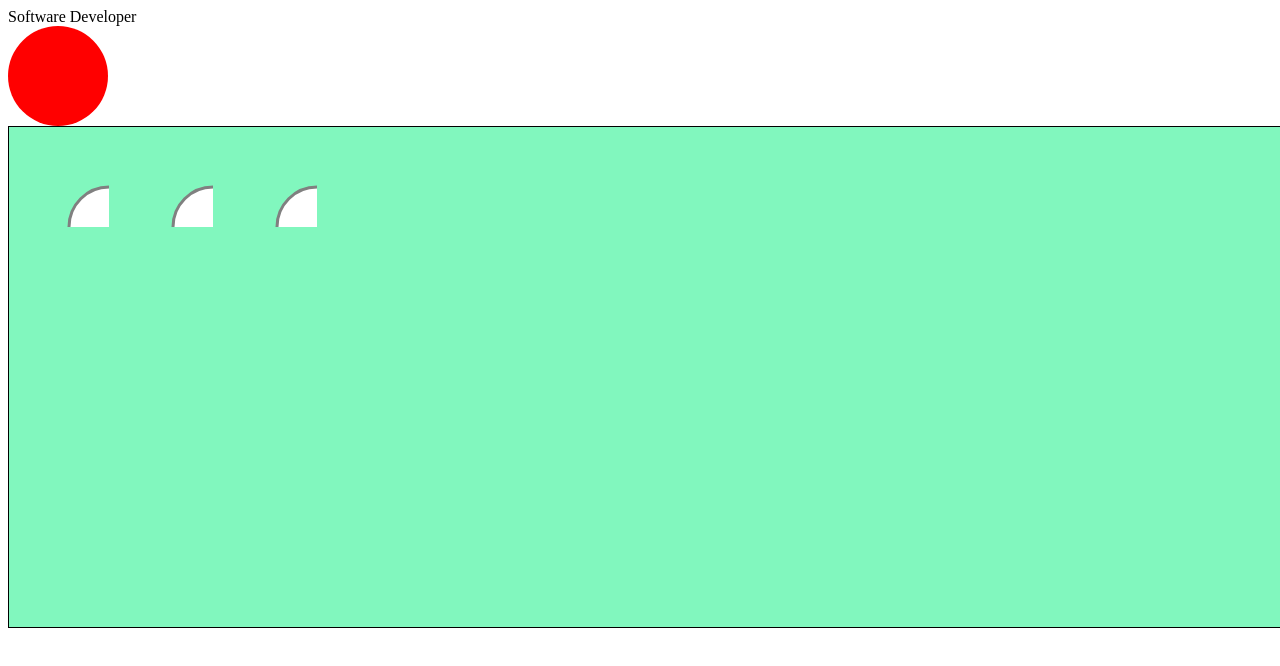
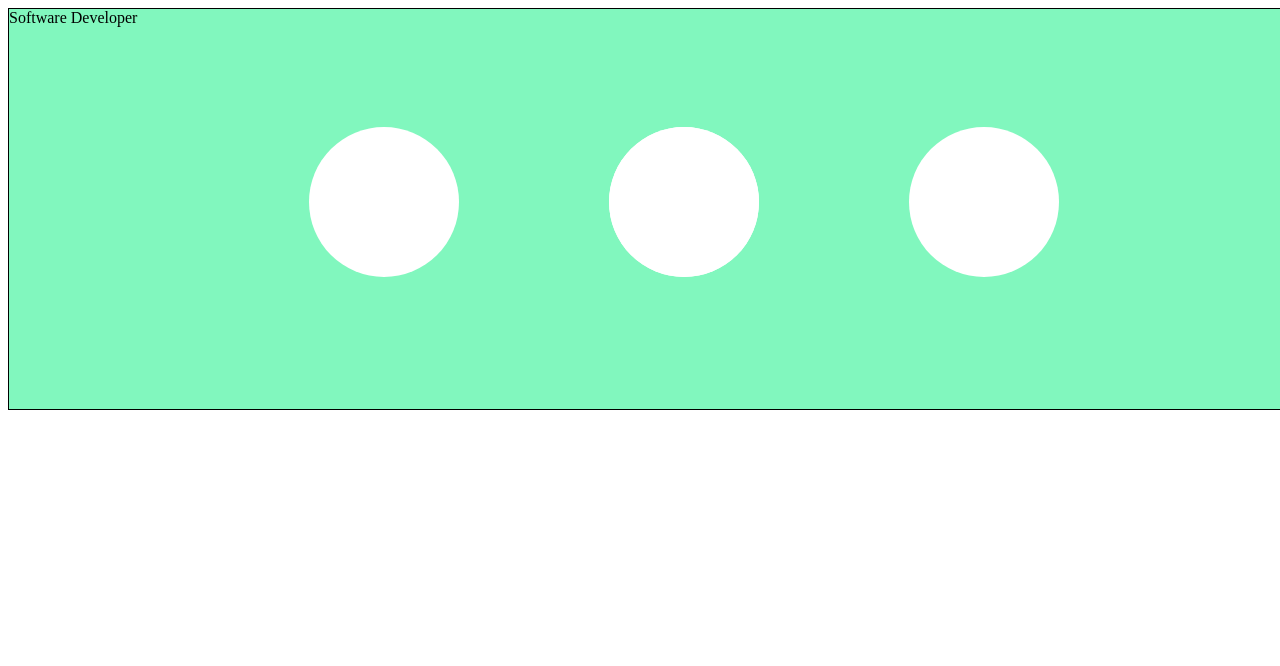
Before and after one commit to alexdthi/Major-challenge, a plain HTML site: page index.html in a window 1280 px wide. Shown: the top 666 px of the page. Drawn offline with Linux system fonts and the light colour scheme.

Commit message:
to hard
too hard

```diff
--- a/css/style.css
+++ b/css/style.css
@@ -1,6 +1,44 @@
-#circle{
-	width: 100px;
-	height: 100px;
-	background-color: red;
+#circle1{
+	width: 150px;
+	height: 150px;
+	background-color: white;
 	border-radius: 50%;
+	margin-left: 300px;
+	margin-top: 100px;
+	border: grey;
 }
+#greenBox{
+	width:1330px;
+	height:400px;
+	border:1px solid #000;
+	background-color: #81F7BE;
+}
+#circle2{
+	width: 150px;
+	height: 150px;
+	background-color: white;
+	border-radius: 50%;
+	margin-left: 900px;
+	margin-top: -150px;
+	border: grey;
+}
+#circle3{
+	width: 150px;
+	height: 150px;
+	background-color: white;
+	border-radius: 50%;
+	margin-left: 600px;
+	margin-top: -150px;
+	border: grey;
+}
+#circle4{
+		width: 150px;
+	height: 150px;
+	background-color: white;
+	border-radius: 50%;
+	margin-left: 600px;
+	margin-top: -150px;
+	border: grey;
+
+
+}
--- a/index.html
+++ b/index.html
@@ -4,27 +4,14 @@
 		<title>Alex Tong</title>
 		<link rel="stylesheet" type="text/css" href="css/style.css">
 	</head>
-	<body>Software Developer
+	<body>
+		<div id="greenBox" >
+			Software Developer
+			<div id="circle1"></div>
+			<div id="circle2"></div>
+			<div id="circle3"></div>
+			<div id="circle4"></div>
+		</div>
 
-
-
-	<div id="circle"></div>
 	</body>
 </html>
-
-
-
-
-<div style="width:1330px;height:500px;border:1px solid #000; background-color: #81F7BE;">
-
-	<svg height="100" width="100">
-	<circle cx="100" cy="100" r="40" stroke="grey" stroke-width="3" fill="white" />
-</svg>
-<svg height="100" width="100">
-	<circle cx="100" cy="100" r="40" stroke="grey" stroke-width="3" fill="white" />
-</svg>
-<svg height="100" width="100">
-	<circle cx="100" cy="100" r="40" stroke="grey" stroke-width="3" fill="white" />
-</svg>
-
-</div>
```
